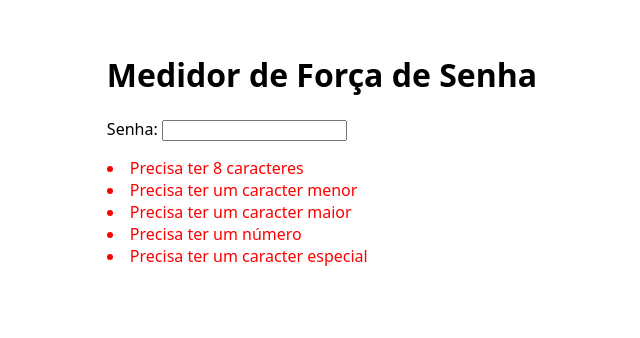
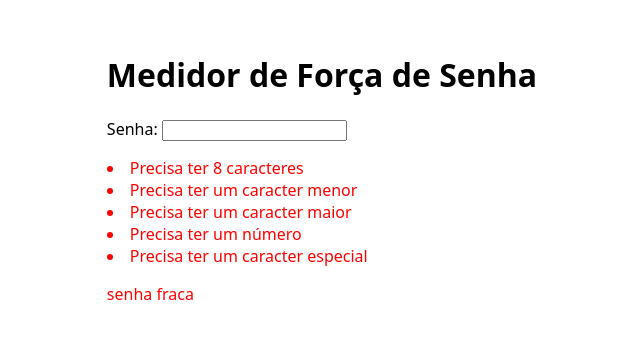
Before and after one commit to RafhaellPrates/react-katas, a React (Vite) app in the folder medidor-senha/: page / in a window 1280 px wide. Shown: the top 338 px of the page, without its empty margins (318-958 px from the left). Built offline with nearby package versions, Linux system fonts and the light colour scheme.

Commit message:
feat: exibe medidor de senha em tempo real
Closes: #4

```diff
--- a/medidor-senha/src/App.jsx
+++ b/medidor-senha/src/App.jsx
@@ -5,28 +5,33 @@ import './index.css'
 function App() {
 
   const [ senha ,setSenha ] = useState('')
+  const pass = []
 
   function inputChange(e){
     setSenha(e.target.value)
   }
 
-  function valida(senha){
-    const pass = []
+  function criterios(senha){
 
-    senha.length >=8 ? pass.push({title: '8 caracteres', check: true ,id:'1'}) :
-      pass.push({title: '8 caracteres', check: false, id:'1'})
+    senha.length >= 8 ? pass.push({title: '8 caracteres', check: true ,id:'1'})  :
+      pass.push({title: '8 caracteres', check: false, id:'1'} )
 
-    senha.match(/[a-z]/) ? pass.push({title: 'um caracter menor', check: true,id:'2'}) :
-      pass.push({title: 'um caracter menor', check: false,id:'2'})
+    senha.match(/[a-z]/) ? pass.push({title: 'um caracter menor', check: true,id:'2'})  :
+      pass.push({title: 'um caracter menor', check: false,id:'2'} )
 
-    senha.match(/[A-Z]/) ? pass.push({title: 'um caracter maior', check: true,id:'3'}) :
-      pass.push({title: 'um caracter maior', check: false,id:'3'})
+    senha.match(/[A-Z]/) ? pass.push({title: 'um caracter maior', check: true,id:'3'})  :
+      pass.push({title: 'um caracter maior', check: false,id:'3'}  )
 
     senha.match(/[0-9]/) ? pass.push({title: 'um número', check: true,id:'4'}) :
-      pass.push({title: 'um número', check: false,id:'4'})
+      pass.push({title: 'um número', check: false,id:'4'}  )
 
     senha.match(/[!@#$%&?*]/) ? pass.push({title: 'um caracter especial', check: true,id:'5'}) :
-      pass.push({title: 'um caracter especial', check: false,id:'5'})
+      pass.push({title: 'um caracter especial', check: false,id:'5'}  )
+  }
+
+  criterios(senha)
+
+  function renderiza(pass){
 
     const listaCriterios = pass.map( p =>
       <li
@@ -37,12 +42,39 @@ function App() {
       >
         {p.check === true ? `Tem ${p.title}`: `Precisa ter ${p.title}`}
 
-
       </li>
     )
 
     return(listaCriterios)
   }
+
+  function medirForca(pass){
+
+    const forca = pass.filter(p => p.check === true)
+
+    if(forca.length <= 2){
+
+      return (<div>
+        <p style={{color:'red'}}> senha fraca</p>
+
+      </div>)
+
+    } else if( forca.length >= 3 && forca.length <=4){
+
+      return(<div>
+        <p style={{color:'orange'}}> senha media</p>
+
+      </div>)
+
+    } else if( forca.length >4 ){
+
+      return(<div>
+        <p style={{color:'green'}}> senha forte</p>
+
+      </div>)
+    }
+  }
+
 
   return (
 
@@ -50,7 +82,9 @@ function App() {
       <h1>Medidor de Força de Senha</h1>
         <div>
           <p>Senha: <input value={senha} onChange={inputChange} /></p>
-            {valida(senha)}
+            {renderiza(pass)}
+            {medirForca(pass)}
+
         </div>
 
     </main>
```
Lines whose indentation alone changed are shown as unchanged.
